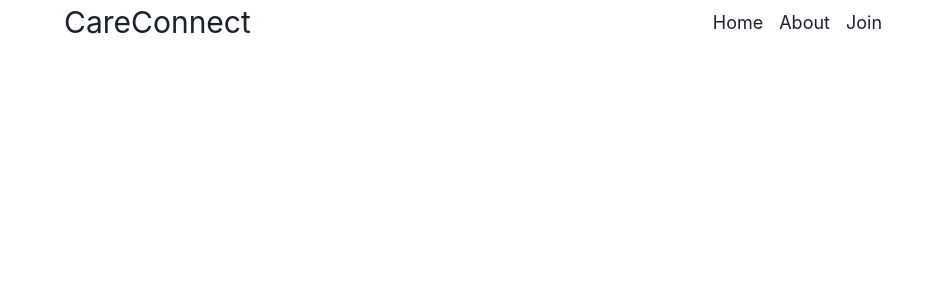
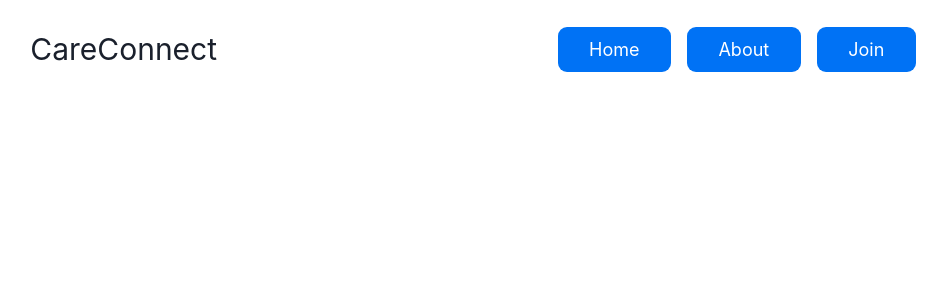
Before and after one commit to mh-anwar/CareConnect, a React (Vite) app in the folder client/: page / in a window 1280 px wide. Shown: the top 300 px of the page, without its empty margins (167-1114 px from the left). Built offline with nearby package versions, Linux system fonts and the light colour scheme.

Commit message:
Update Navbar SCSS

```diff
--- a/client/src/Routes/Corporate/Navigation/Navigation.scss
+++ b/client/src/Routes/Corporate/Navigation/Navigation.scss
@@ -3,16 +3,27 @@
     flex-direction: row;
     justify-content: space-around;
     font-size: large;
+    margin: 1.5em;
     .links {
         display: flex;
         flex-direction: row;
         justify-content: space-evenly;
         gap: 1rem;
+        a {
+            background-color: #0072f5;
+            color: white;
+            border-radius: 0.5em;
+            padding: 0.5em;
+            padding-left: 1.75em;
+            padding-right: 1.75em;
+        }
     }
 }
 
 @media (max-width: 768px) {
     .navbar {
+        align-items: center;
+        justify-content: center;
         flex-direction: column;
     }
 }
```
